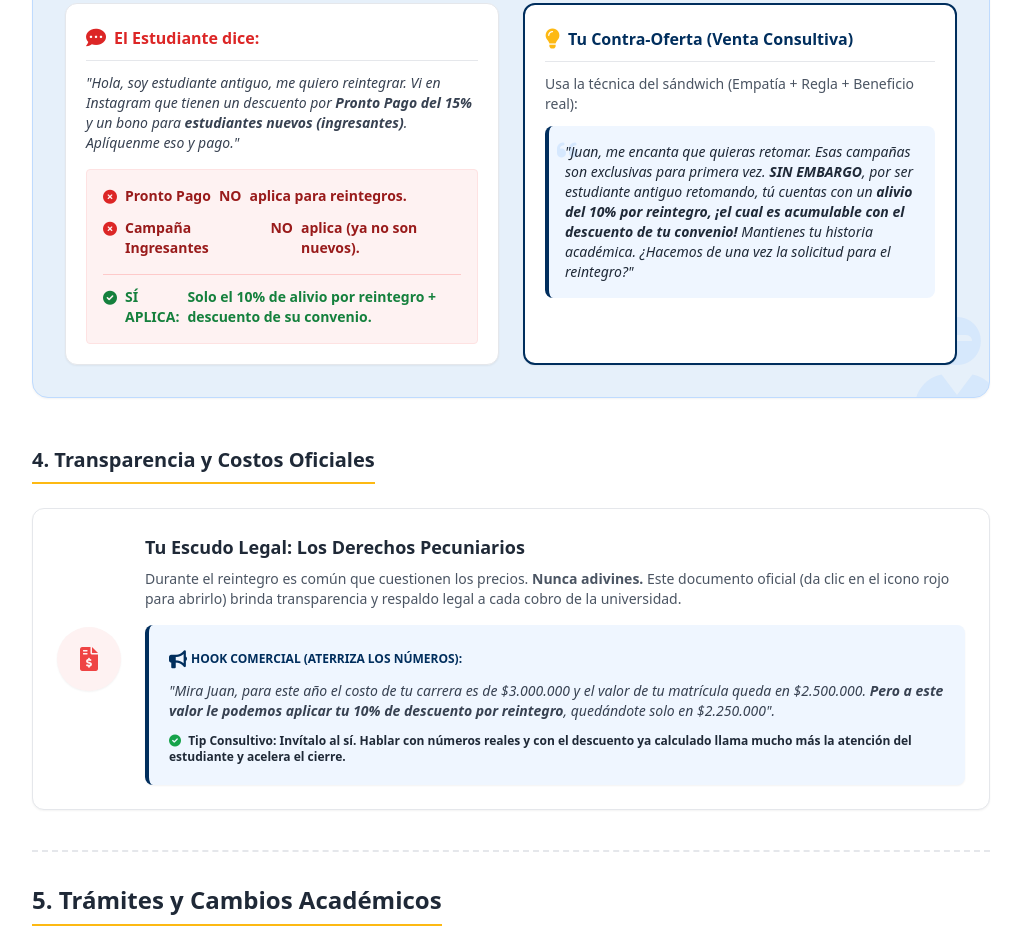
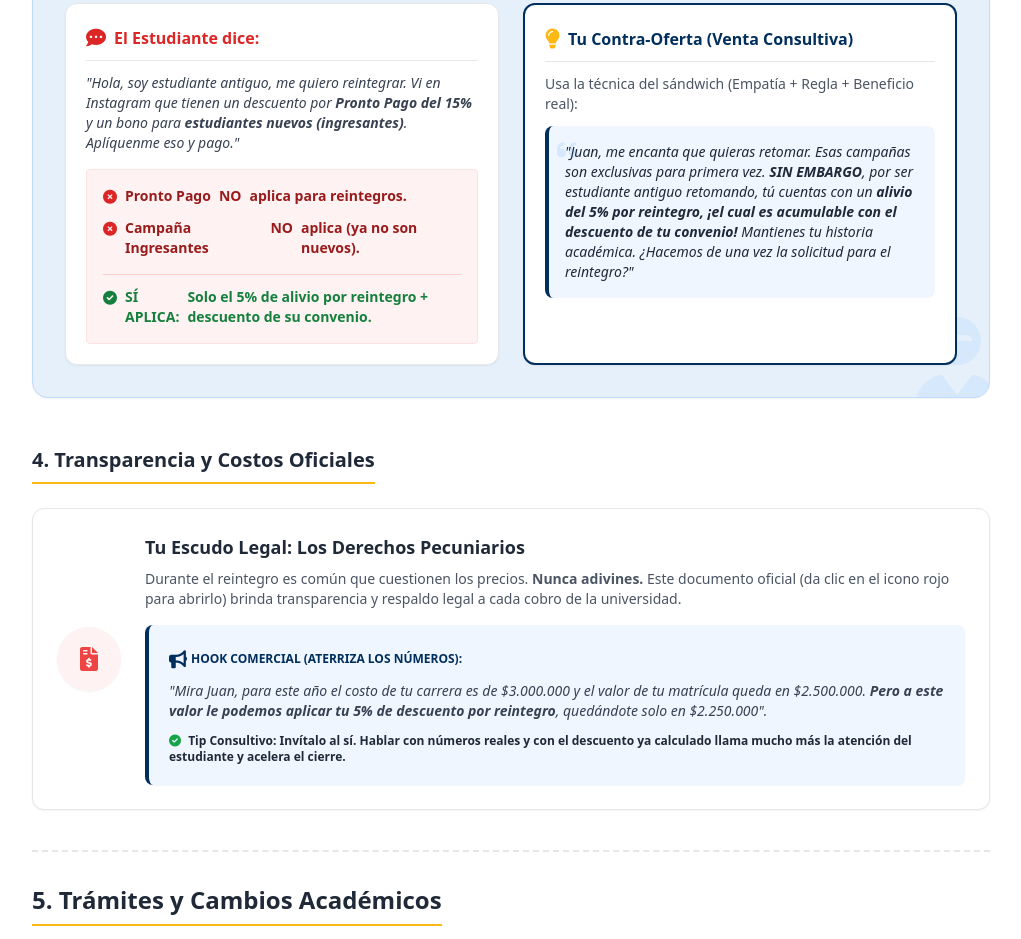
Before and after one commit to Anvacu2418/hub-expertos-ilumno, a plain HTML site: page 2.4_modulo_reintegro.html in a window 1280 px wide. Shown: the part 1968-2907 px from the top of the page, without its empty margins (129-1150 px from the left). Drawn offline with nearby package versions, Linux system fonts and the light colour scheme.

Commit message:
Change reintegro discount from 10% to 5%

```diff
--- a/2.4_modulo_reintegro.html
+++ b/2.4_modulo_reintegro.html
@@ -204,7 +204,7 @@
                             <div class="bg-red-50 p-4 rounded text-red-800 text-sm font-semibold flex flex-col gap-3 border border-red-100">
                                 <span class="flex items-start gap-2"><i class="fas fa-times-circle text-red-600 mt-1"></i> Pronto Pago <strong>NO</strong> aplica para reintegros.</span>
                                 <span class="flex items-start gap-2"><i class="fas fa-times-circle text-red-600 mt-1"></i> Campaña Ingresantes <strong>NO</strong> aplica (ya no son nuevos).</span>
-                                <span class="flex items-start gap-2 mt-1 pt-3 border-t border-red-200 text-green-700"><i class="fas fa-check-circle mt-1"></i> <strong>SÍ APLICA:</strong> Solo el 10% de alivio por reintegro + descuento de su convenio.</span>
+                                <span class="flex items-start gap-2 mt-1 pt-3 border-t border-red-200 text-green-700"><i class="fas fa-check-circle mt-1"></i> <strong>SÍ APLICA:</strong> Solo el 5% de alivio por reintegro + descuento de su convenio.</span>
                             </div>
                         </div>
 
@@ -217,7 +217,7 @@
 
                             <div class="bg-blue-50 p-4 rounded-lg text-sm text-gray-800 italic border-l-4 border-poliBlue relative">
                                 <i class="fas fa-quote-left absolute text-blue-200 text-2xl top-2 left-2 opacity-50"></i>
-                                <span class="relative z-10">"Juan, me encanta que quieras retomar. Esas campañas son exclusivas para primera vez. <strong>SIN EMBARGO</strong>, por ser estudiante antiguo retomando, tú cuentas con un <strong>alivio del 10% por reintegro, ¡el cual es acumulable con el descuento de tu convenio!</strong> Mantienes tu historia académica. ¿Hacemos de una vez la solicitud para el reintegro?"</span>
+                                <span class="relative z-10">"Juan, me encanta que quieras retomar. Esas campañas son exclusivas para primera vez. <strong>SIN EMBARGO</strong>, por ser estudiante antiguo retomando, tú cuentas con un <strong>alivio del 5% por reintegro, ¡el cual es acumulable con el descuento de tu convenio!</strong> Mantienes tu historia académica. ¿Hacemos de una vez la solicitud para el reintegro?"</span>
                             </div>
                         </div>
                     </div>
@@ -238,7 +238,7 @@
 
                             <div class="bg-blue-50 p-5 rounded-lg border-l-4 border-poliBlue mt-4 shadow-sm">
                                 <p class="text-xs font-bold text-poliBlue uppercase mb-2 flex items-center gap-1"><i class="fas fa-bullhorn text-lg"></i> Hook Comercial (Aterriza los Números):</p>
-                                <p class="text-sm text-gray-700 italic mb-3">"Mira Juan, para este año el costo de tu carrera es de $3.000.000 y el valor de tu matrícula queda en $2.500.000. <strong>Pero a este valor le podemos aplicar tu 10% de descuento por reintegro</strong>, quedándote solo en $2.250.000".</p>
+                                <p class="text-sm text-gray-700 italic mb-3">"Mira Juan, para este año el costo de tu carrera es de $3.000.000 y el valor de tu matrícula queda en $2.500.000. <strong>Pero a este valor le podemos aplicar tu 5% de descuento por reintegro</strong>, quedándote solo en $2.250.000".</p>
                                 <p class="text-xs font-semibold text-gray-800"><i class="fas fa-check-circle text-green-600 mr-1"></i> <strong>Tip Consultivo:</strong> Invítalo al sí. Hablar con números reales y con el descuento ya calculado llama mucho más la atención del estudiante y acelera el cierre.</p>
                             </div>
                         </div>
```
